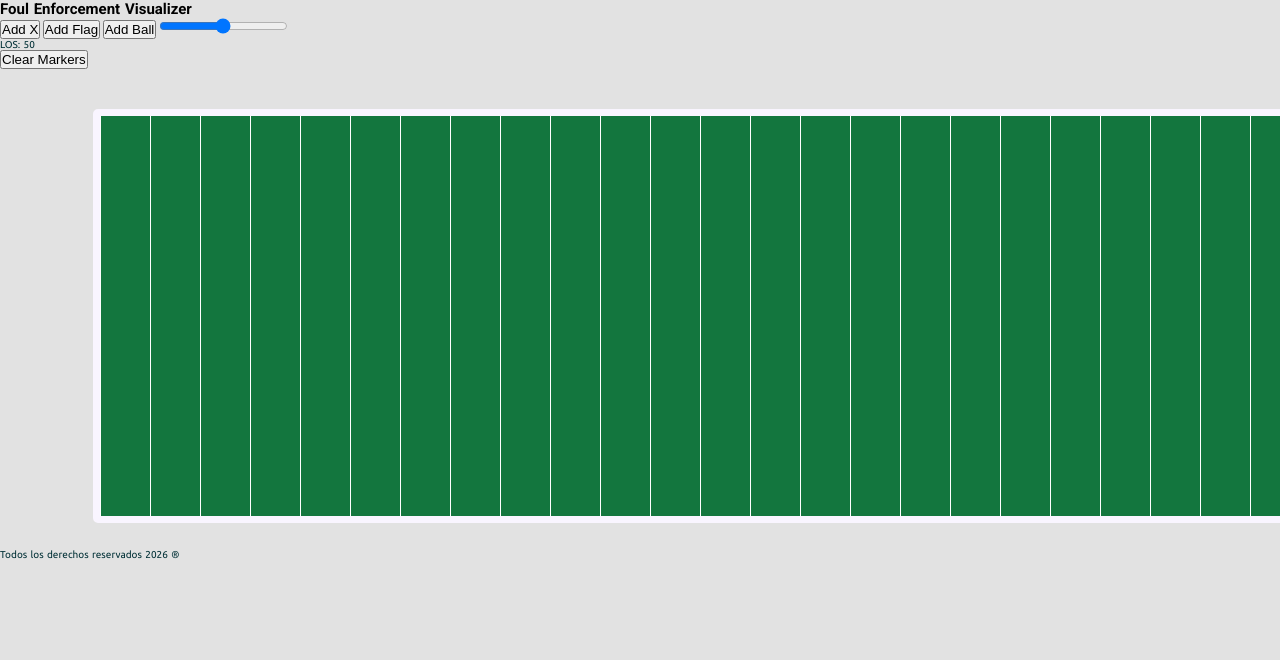
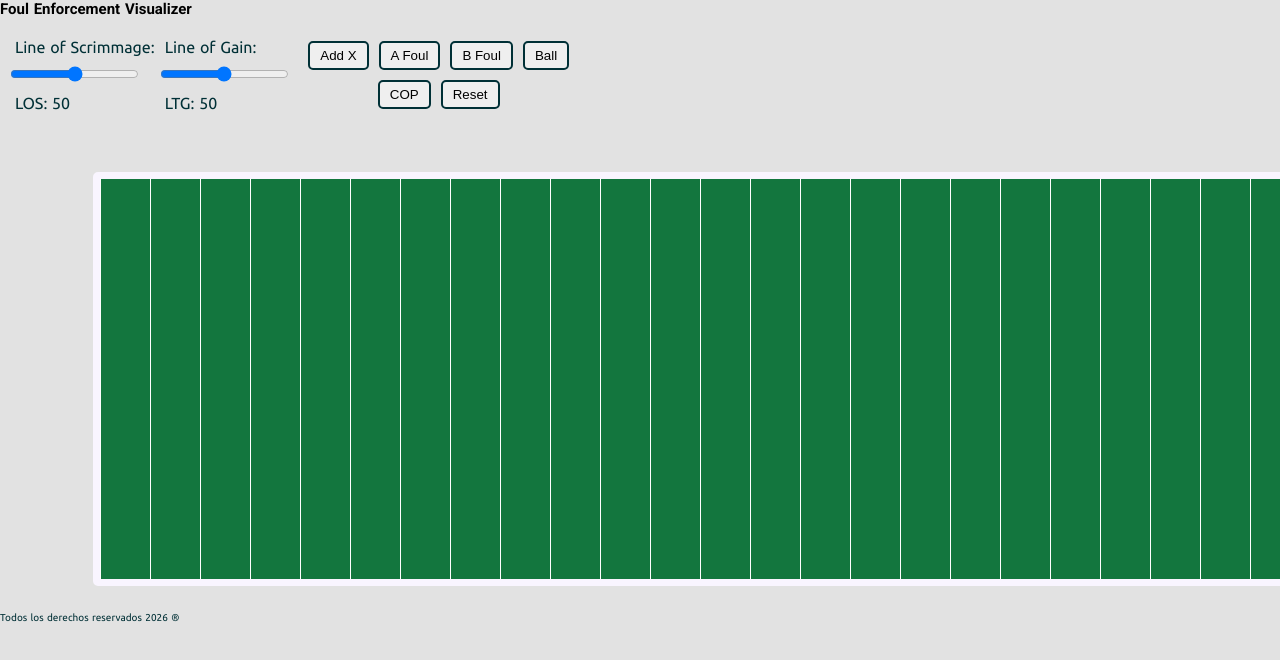
Before and after one commit to nachogalasso/web_applicaciones, a plain HTML site: page index.html in a window 1280 px wide. Shown: the top 660 px of the page. Drawn offline with Linux system fonts and the light colour scheme.

Commit message:
new icons and btns

```diff
--- a/index.html
+++ b/index.html
@@ -40,19 +40,35 @@
     <div class="app_container">
         <!-- ADD ICONS START -->
         <section class="toolbar">
-            <button onclick="createMarker ('x')">Add X</button>
-            <button onclick="createMarker ('flag')">Add Flag</button>
-            <button onclick="createMarker ('ball')">Add Ball</button>
+
             <!-- Input to add LOS-->
-            <input type="range" id="losSlider" min="0" max="100" value="50" oninput="setupLOS()">
-            <p id="losDisplay">LOS: 50</p>
-            <button onclick="resetField()">Clear Markers</button>
+            <div class="set_los">
+                <p class="lines">Line of Scrimmage:</p>
+                <input type="range" id="losSlider" min="0" max="100" value="50" oninput="setupLOS()">
+                <p class="lines" id="losDisplay">LOS: 50</p>
+            </div>
+            <div class="set_los">
+                <p class="lines">Line of Gain:</p>
+                <input type="range" id="ltgSlider" min="0" max="100" value="50" oninput="setupLTG()">
+                <p class="lines" id="ltgDisplay">LTG: 50</p>
+            </div>
+
+            <!-- Add markers -->
+             <dv class="btns_container">
+                <button class="btn" onclick="createMarker ('x')">Add X</button>
+                <button class="btn" onclick="createMarker ('flaga')">A Foul</button>
+                <button class="btn" onclick="createMarker ('flagb')">B Foul</button>
+                <button class="btn" onclick="createMarker ('ball')">Ball</button>
+                <button class="btn" onclick="createMarker ('cop')">COP</button>
+                <button class="btn" onclick="resetField()">Reset</button>
+            </dv>
         </section>
         <!-- ADD ICONS END -->
         <!-- FIELD START -->
         <section class="field_container">
             <div class="field" id="field">
                 <div class="los_line" id="losLine"></div>
+                <div class="ltg_line" id="ltgLine"></div>
             </div>
             <!-- Field content goes here -->
         </section>
--- a/scripts.js
+++ b/scripts.js
@@ -16,12 +16,20 @@ function createMarker(type) {
         marker.src = './assets/icons/xicon_nbg.webp';
     }
 
-    if (type === 'flag') {
-        marker.src = './assets/icons/flag_nbg.webp';
+    if (type === 'flagb') {
+        marker.src = './assets/icons/flag_nbgb.webp';
+    }
+
+    if (type === 'flaga') {
+        marker.src = './assets/icons/flag_nbga.webp';
     }
 
     if (type === 'ball') {
         marker.src = './assets/icons/ball_nbg.webp';
+    }
+
+    if (type === 'cop') {
+        marker.src = './assets/icons/cop_nbg.webp';
     }
 
     marker.style.left = '10px';
@@ -100,6 +108,39 @@ function setupLOS() {
 
 }
 
+// Line to Gain
+function setupLTG() {
+    const yard = parseInt(document.getElementById('ltgSlider').value);
+    if (isNaN(yard)) return;
+    const absoluteYard = yard + 10;
+
+    // To display the LTG line
+    const ltgLine = document.getElementById('ltgLine');
+    if (isVerticalField()) {
+        ltgLine.style.top = (absoluteYard * 10) + 'px';
+        ltgLine.style.left = '0px';
+    } else {
+        ltgLine.style.left = (absoluteYard * 10) + 'px';
+        ltgLine.style.top = '0px';
+    }
+
+    ltgLine.style.display = 'block';
+
+    // Display football-style text
+    let displayText = "";
+
+    if (yard < 50) {
+        displayText = "A-" + yard;
+    } else if (yard === 50) {
+        displayText = "50";
+    } else {
+        displayText = "B-" + (100 - yard);
+    }
+
+    document.getElementById('ltgDisplay').innerText = "LTG: " + displayText;
+
+}
+
 //  Reset the field
 function resetField() {
     document.querySelectorAll('.marker').forEach(m => m.remove());
--- a/style.css
+++ b/style.css
@@ -59,7 +59,30 @@ body {
 /* ===  3. NAV  === */
 /* ===  4. TOOLBAR  === */
 .toolbar {
+  width: 800px;
+  display: flex;
   margin-bottom: 1rem;
+  align-items: center;
+  padding: 10px;
+}
+
+.btns_container {
+  width: 300px;
+  display: flex;
+  flex-wrap: wrap;
+  justify-content: center;
+  gap: 10px;
+}
+
+.btn {
+  padding: 5px 10px;
+  border: 2px solid var(--secondary);
+  border-radius: 5px;
+}
+
+.lines {
+  font-size: 16px;
+  padding: 10px 5px;
 }
 
 /* ===  5. FIELD  === */
@@ -95,6 +118,15 @@ body {
   width: 100%;
   height: 6px;
   background-color: #a41111;
+  display: none;
+}
+
+.ltg_line {
+  position: absolute;
+  top: 0;
+  width: 100%;
+  height: 6px;
+  background-color: #e7e70b;
   display: none;
 }
 
@@ -140,5 +172,14 @@ body {
         background-color: #a41111;
         display: none;
     }
+
+    .ltg_line {
+        position: absolute;
+        top: 0;
+        width: 6px;
+        height: 100%;
+        background-color: #e7e70b;
+        display: none;
+    }
 }
 /* ===  6. FOOTER  === */
```
Also changed, not shown: assets/icons/cop_nbg.webp (added), assets/icons/flag_nbg.webp (deleted), assets/icons/flag_nbga.webp (added), assets/icons/flag_nbgb.webp (added). Lines whose indentation alone changed are shown as unchanged.
